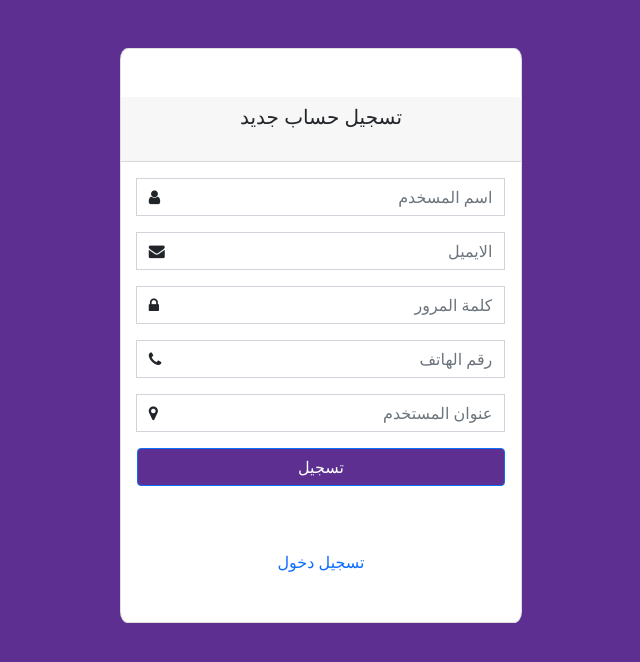
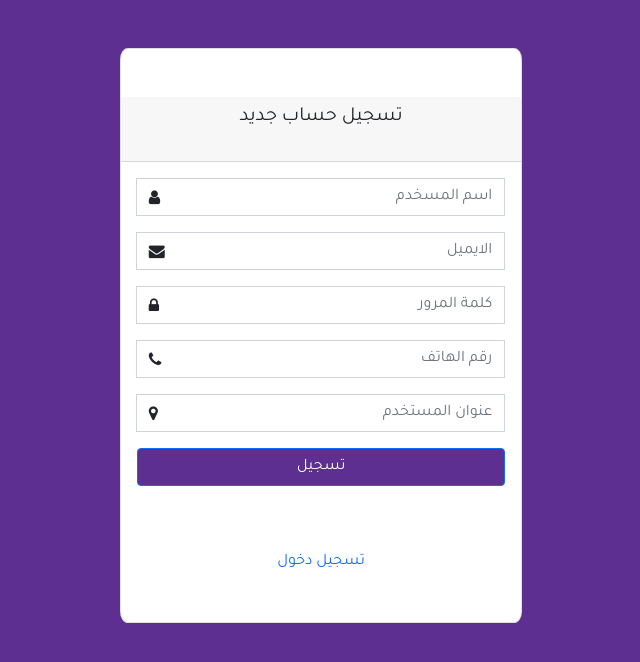
Before and after one commit to musaabdullah/widgets-in-arabic-language-using-bootstrap-5, a plain HTML site: page widgets bootstrap 5/register.html in a window 1280 px wide. Shown: the whole page, without its empty margins (319-959 px from the left). Drawn offline with nearby package versions, Linux system fonts and the light colour scheme.

Commit message:
fix: design issues

```diff
--- a/widgets bootstrap 5/register.html
+++ b/widgets bootstrap 5/register.html
@@ -6,10 +6,17 @@
     <meta name="viewport" content="width=device-width, initial-scale=1">
 
     <!-- Bootstrap CSS -->
+    <link href="https://fonts.googleapis.com/css2?family=Tajawal:wght@400;700&display=swap" rel="stylesheet">
+
     <link href="https://cdn.jsdelivr.net/npm/bootstrap@5.0.0-beta1/dist/css/bootstrap.min.css" rel="stylesheet" integrity="sha384-giJF6kkoqNQ00vy+HMDP7azOuL0xtbfIcaT9wjKHr8RbDVddVHyTfAAsrekwKmP1" crossorigin="anonymous">
 <link rel="stylesheet" href="https://cdnjs.cloudflare.com/ajax/libs/font-awesome/4.7.0/css/font-awesome.min.css">
     <title>تسجيل مستخدم جديد</title>
-  </head>
+ <style>
+     p,div,li,ul,input{
+        font-family: 'Tajawal', sans-serif;
+     }
+ </style>
+</head>
   <body style="background-color:rgb(93, 47, 144)" dir="rtl">
 
     <div class="container-fluid" >
```
Also changed, not shown: widgets bootstrap 5/login.html (+6 -1 lines).
